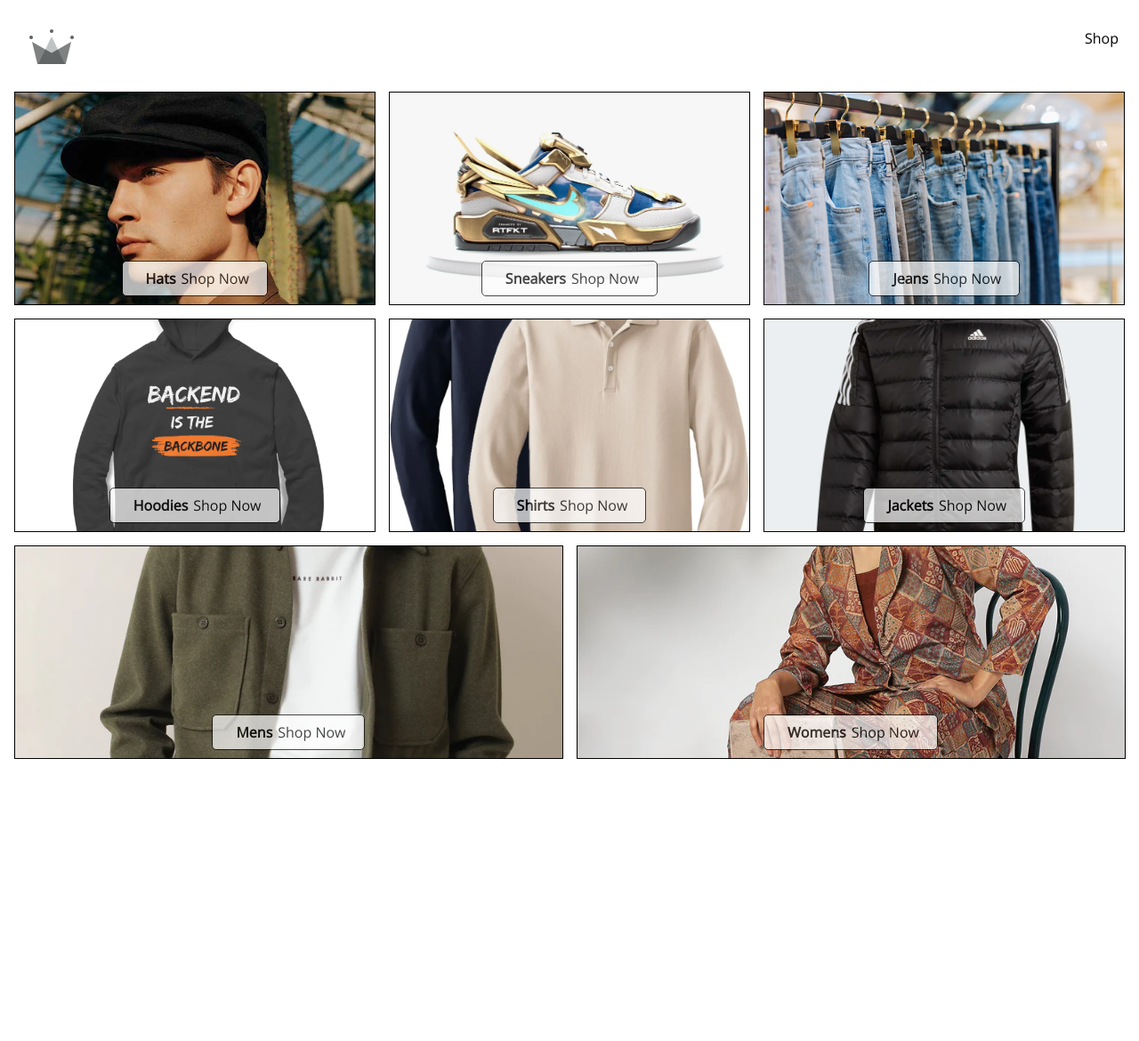
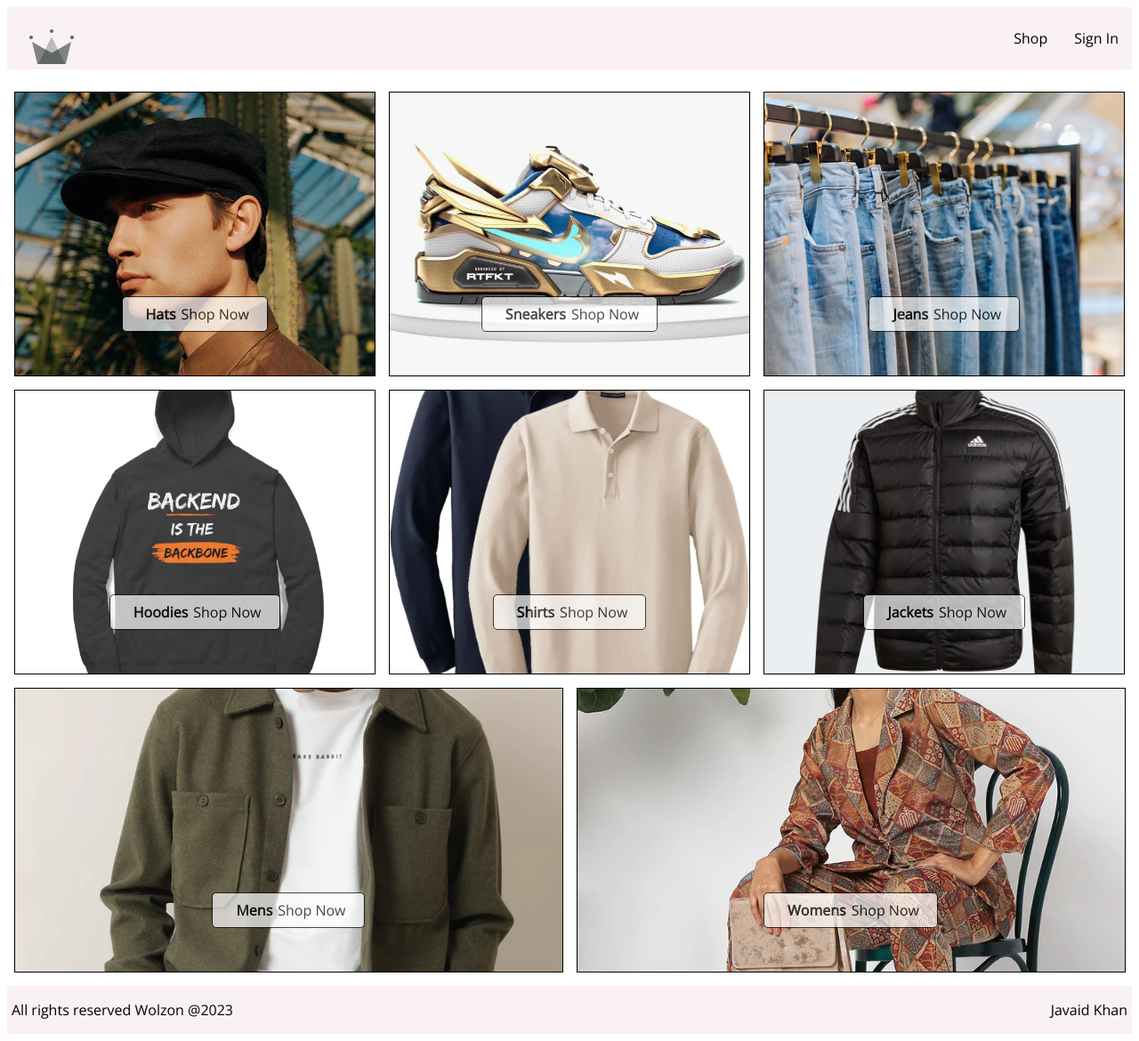
Before and after one commit to JavaidAhmadKhan/capstone-shopping, a React (Vite) app: page / in a window 1280 px wide. Shown: the whole page at 89% size. Before the commit the page ends 876 px from the top, so only its background shows below. Built offline with nearby package versions, Linux system fonts and the light colour scheme.

Commit message:
installed firebase

```diff
--- a/package.json
+++ b/package.json
@@ -10,6 +10,7 @@
     "preview": "vite preview"
   },
   "dependencies": {
+    "firebase": "^9.21.0",
     "react": "^18.2.0",
     "react-dom": "^18.2.0",
     "react-router-dom": "^6.10.0",
--- a/src/App.jsx
+++ b/src/App.jsx
@@ -1,6 +1,7 @@
 import { Route, Routes } from "react-router-dom";
 import Home from "./pages/home/home";
 import Navigation from "./pages/navigation/navigation";
+import Signin from "./pages/signin/signin";
 
 
 const App = () => {
@@ -9,6 +10,7 @@ const App = () => {
       <Routes>
         <Route path="/" element={<Navigation />}>
           <Route index element={<Home />} />
+          <Route path="sign-in" index element={<Signin />} />
         </Route>
       </Routes>
     </>
--- a/src/components/CategoryItem/category-item.styles.scss
+++ b/src/components/CategoryItem/category-item.styles.scss
@@ -1,6 +1,6 @@
 .category-container {
   min-width: 30%;
-  height: 240px;
+  height: 320px;
   flex: 1 1 auto;
   display: flex;
   align-items: center;
--- /dev/null
+++ b/src/components/Footer/Footer.jsx
@@ -0,0 +1,15 @@
+import './footer.scss'
+
+const Footer = () => {
+    const today = new Date();
+    const year = today.getFullYear();
+
+    return (
+        <div className="footerContainer">
+            <p>All rights reserved Wolzon @{year}</p>
+            <a href="https://javaid-khan.vercel.app/" target="_blank" rel="noopener noreferrer">Javaid Khan </a>
+        </div>
+    )
+}
+
+export default Footer
--- /dev/null
+++ b/src/components/Footer/footer.scss
@@ -0,0 +1,21 @@
+.footerContainer {
+  display: flex;
+  justify-content: space-between;
+  align-items: center;
+  background-color: rgb(250, 242, 242);
+
+  a{
+    padding-right: 5px;
+  }
+
+  p {
+    font-size: 16px;
+    font-weight: 500;
+    color: black;
+    padding-left: 5px;
+  }
+
+  a:hover {
+    color: rgb(37, 37, 192);
+  }
+}
--- a/src/main.jsx
+++ b/src/main.jsx
@@ -4,6 +4,7 @@ import { BrowserRouter } from "react-router-dom";
 
 import './index.scss'
 import App from './App';
+import Footer from './components/Footer/Footer';
 
 
 
@@ -11,6 +12,7 @@ ReactDOM.createRoot(document.getElementById('root')).render(
   <BrowserRouter>
     <React.StrictMode>
       <App />
+      <Footer/>
     </React.StrictMode>
   </BrowserRouter>
 )
--- a/src/pages/navigation/navigation.jsx
+++ b/src/pages/navigation/navigation.jsx
@@ -15,6 +15,7 @@ const Navigation = () => {
                 </Link>
                 <div className="nav-links-container">
                     <Link to='/shop' className='nav-link'>Shop</Link>
+                    <Link to='/sign-in' className='nav-link'>Sign In</Link>
                 </div>
             </div>
             <Outlet />
--- a/src/pages/navigation/navigation.scss
+++ b/src/pages/navigation/navigation.scss
@@ -4,6 +4,12 @@
   display: flex;
   justify-content: space-between;
   margin-bottom: 25px;
+  background-color: rgb(250, 242, 242);
+  position: sticky;
+  top: 0;
+  z-index: 1;
+  left: 0;
+  right: 0;
 
   .logo-container {
     height: 100%;
--- /dev/null
+++ b/src/pages/signin/signin.jsx
@@ -0,0 +1,9 @@
+const Signin = () => {
+    return (
+        <div>
+            <h1>sign in page</h1>
+        </div>
+    )
+}
+
+export default Signin
```
Also changed, not shown: src/pages/signin/signin.scss (added), 1 other file (tests, documents, lock files or other folders).
